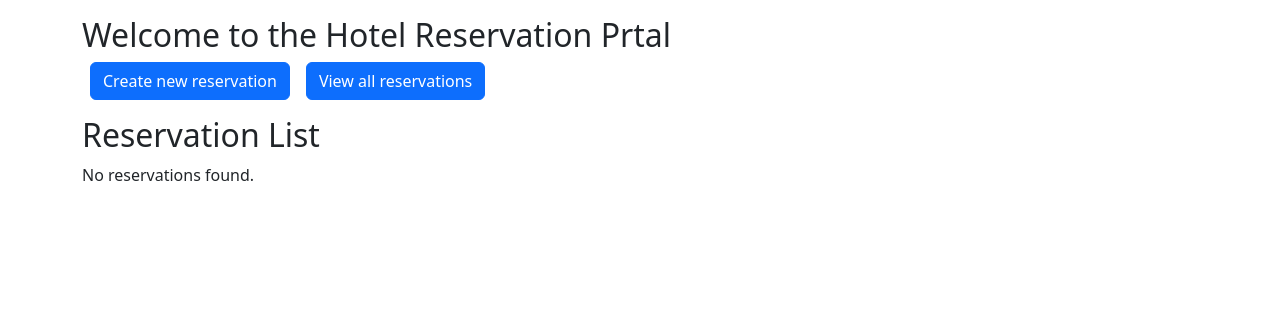
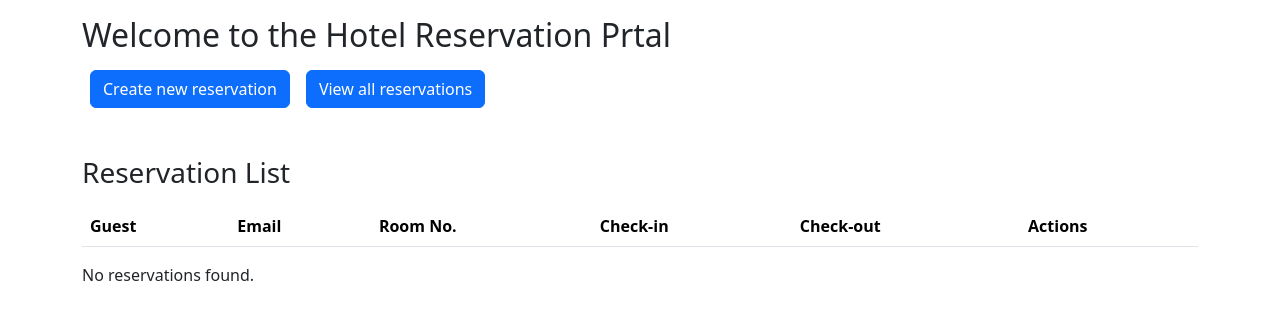
Before and after one commit to rupindersingh91/ng-hotel-app, an Angular app: page /list in a window 1280 px wide. Shown: the top 320 px of the page. Built offline with nearby package versions, Linux system fonts and the light colour scheme.

Commit message:
Summary UI changed

```diff
--- a/src/app/home/home.component.html
+++ b/src/app/home/home.component.html
@@ -1,5 +1,5 @@
 <div class="tet-center my-3">
-    <h2>
+    <h2 class="mb-3">
         Welcome to the Hotel Reservation Prtal
     </h2>
     <button class="btn btn-primary mx-2" [routerLink]="['/new']">Create new reservation</button>
--- a/src/app/reservation-list/reservation-list.component.html
+++ b/src/app/reservation-list/reservation-list.component.html
@@ -1,17 +1,33 @@
 <app-home></app-home>
 
-<h2>Reservation List</h2>
-<ul *ngIf="reservations.length; else noReservations">
-  <li *ngFor="let reservation of reservations">
-    Guest: {{ reservation.guestName }} <br />
-    Email: {{ reservation.guestEmail }} <br />
-    Room No.: {{ reservation.roomNumber }} <br />
-    Check-in: {{ reservation.checkInDate }} <br />
-    Check-out: {{ reservation.checkOutDate }} <br />
-    <button (click)="deleteReservation(reservation.id)">Delete</button>
-    <button [routerLink]="['/edit', reservation.id]">Edit</button>
-  </li>
-</ul>
+<h3 class="mt-5 mb-3">Reservation List</h3>
+
+<table class="table table-striped">
+  <thead>
+    <tr>
+      <th>Guest</th>
+      <th>Email</th>
+      <th>Room No.</th>
+      <th>Check-in</th>
+      <th>Check-out</th>
+      <th>Actions</th>
+    </tr>
+  </thead>
+  <tbody>
+    <tr *ngFor="let reservation of reservations">
+      <td>{{ reservation.guestName }}</td>
+      <td>{{ reservation.guestEmail }}</td>
+      <td>{{ reservation.roomNumber }}</td>
+      <td>{{ reservation.checkInDate }}</td>
+      <td>{{ reservation.checkOutDate }}</td>
+      <td>
+        <button class="btn btn-sm btn-danger mx-1" (click)="deleteReservation(reservation.id)">Delete</button>
+        <button class="btn btn-sm btn-secondary mx-1" [routerLink]="['/edit', reservation.id]">Edit</button>
+      </td>
+    </tr>
+  </tbody>
+</table>
+<ul *ngIf="reservations.length; else noReservations"></ul>
 
 <ng-template #noReservations>
   <p>No reservations found.</p>
```
